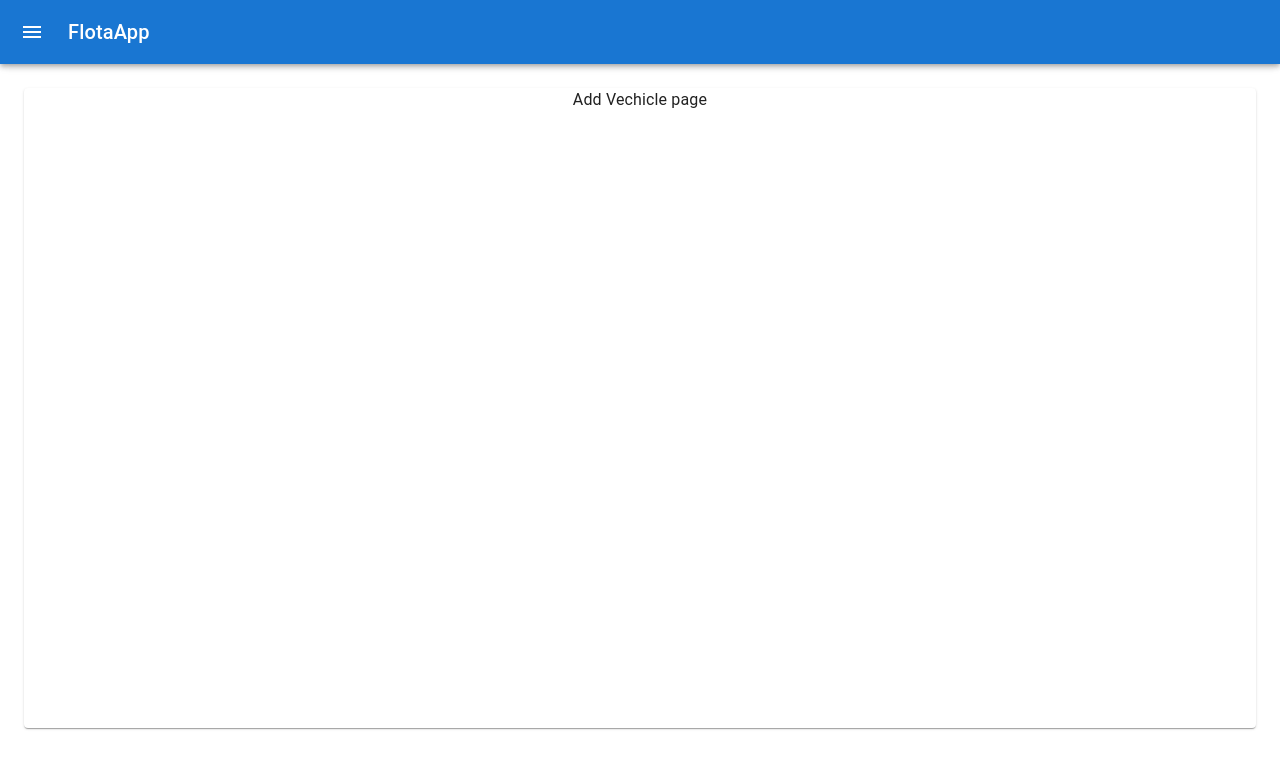
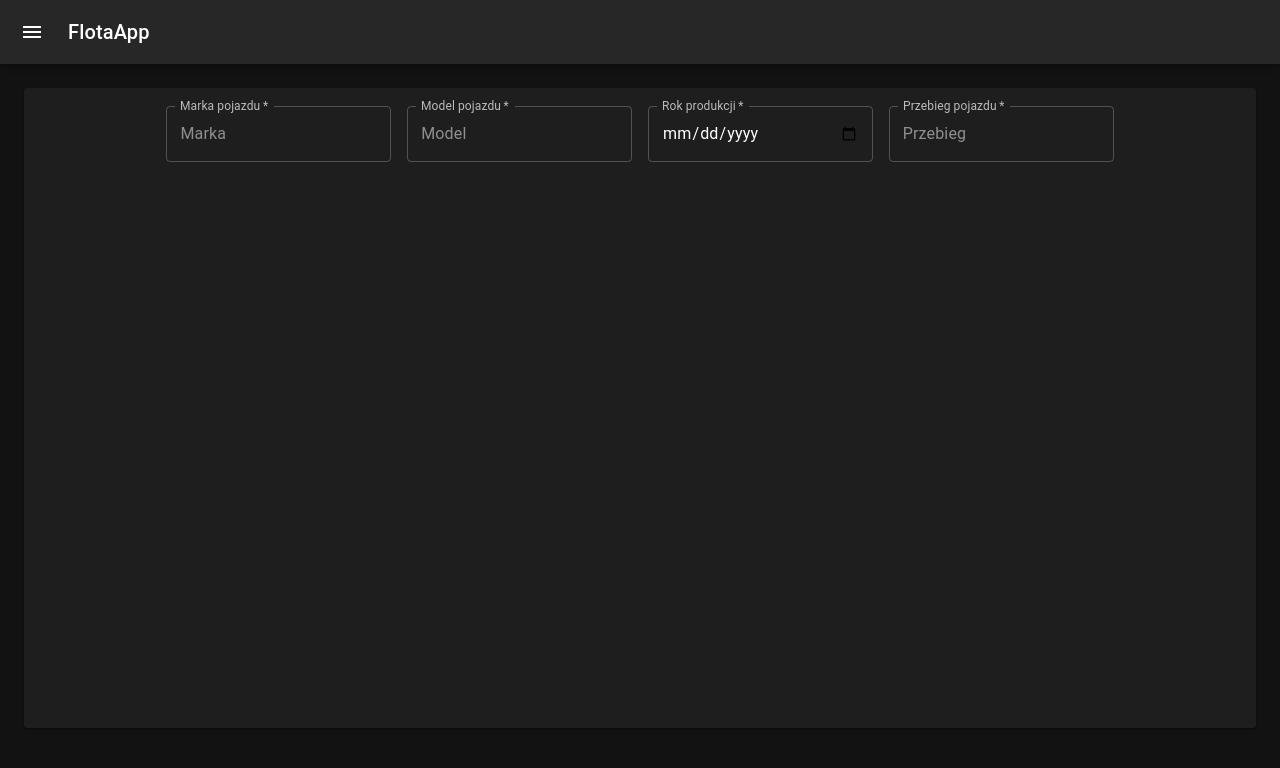
Before and after one commit to rbnsnn/flota, a React (Create React App) app: page /addvechicle in a window 1280 px wide. Shown: the top 768 px of the page. Built offline with nearby package versions, Linux system fonts and the light colour scheme.

Commit message:
add new vechicle form

```diff
--- a/public/index.html
+++ b/public/index.html
@@ -24,7 +24,7 @@
       work correctly both with client-side routing and a non-root public URL.
       Learn how to configure a non-root public URL by running `npm run build`.
     -->
-    <title>React App</title>
+    <title>FlotaApp</title>
   </head>
   <body>
     <noscript>You need to enable JavaScript to run this app.</noscript>
--- a/src/components/AddVechicle.js
+++ b/src/components/AddVechicle.js
@@ -1,9 +1,119 @@
-import React from 'react';
+import React, { useState } from 'react';
+
+import { Box } from '@mui/system';
+import { TextField } from '@mui/material';
 
 const AddVechicle = () => {
-    return (
-        <div>Add Vechicle page</div>
-    );
+
+  const [carBrand, setCarBrand] = useState('');
+  const [carModel, setCarModel] = useState('');
+  const [carProductionYear, setProductionYear] = useState('');
+  const [carCourse, setCarCourse] = useState('');
+
+  const handleBrandChange = e => {
+
+      setCarBrand(e.target.value);
+  }
+
+  const handleModelChange = e => {
+
+      setCarModel(e.target.value);
+  }
+
+  const handleCarProductionYearChange = e => {
+
+
+  }
+
+  const handleCarCourseChange = e => {
+
+    if (carCourse === 0) {
+      setCarCourse('')
+    } else{
+      setCarCourse(Number(e.target.value))
+    }
+  }
+
+
+
+  return (
+    <Box component = "form"
+    sx = {
+      {
+        '& .MuiTextField-root': {
+          m: 1,
+          width: '25ch',
+          marginTop: '2ch'
+        },
+      }
+    }
+    noValidate autoComplete = "off" >
+
+    <div>
+    <TextField
+      id="carBrand"
+      value={carBrand}
+      onChange={handleBrandChange}
+      required
+      placeholder="Marka"
+      id="outlined-basic"
+      label="Marka pojazdu"
+      variant="outlined"
+      InputLabelProps={{
+              shrink: true,
+            }}/>
+
+    <TextField
+      id="carModel"
+      value={carModel}
+      onChange={handleModelChange}
+      required
+      placeholder="Model"
+      id="outlined-basic"
+      label="Model pojazdu"
+      variant="outlined"
+      InputLabelProps={{
+              shrink: true,
+            }}/>
+
+    <TextField
+      id="carProductionYear"
+      required
+      placeholder="Rok"
+      id="outlined-basic"
+      label="Rok produkcji"
+      variant="outlined"
+      type="date"
+      InputLabelProps={{
+              shrink: true,
+            }}/>
+
+    <TextField
+      id="carCourse"
+      value={carCourse}
+      onChange={handleCarCourseChange}
+      required
+      placeholder="Przebieg"
+      id="outlined-basic"
+      label="Przebieg pojazdu"
+      variant="outlined"
+      pattern="\d*"
+      InputLabelProps={{
+              shrink: true,
+            }}
+
+      inputProps={{
+            min: 0,
+            maxLength: 6,
+        }}
+
+            />
+
+
+    </div>
+
+    </Box>
+  );
 }
 
 export default AddVechicle;
--- a/src/components/App.js
+++ b/src/components/App.js
@@ -1,13 +1,22 @@
 
 import './App.css';
 import Navigation from './Navigation';
+import { createTheme } from '@mui/material';
+import { ThemeProvider } from '@mui/system';
 
+const darkTheme = createTheme({
+  palette: {
+    mode: 'dark',
+  },
+});
 
 function App() {
   return (
+    <ThemeProvider theme={darkTheme}>
     <div className="App">
       <Navigation />
     </div>
+    </ThemeProvider>
   );
 }
 
```
